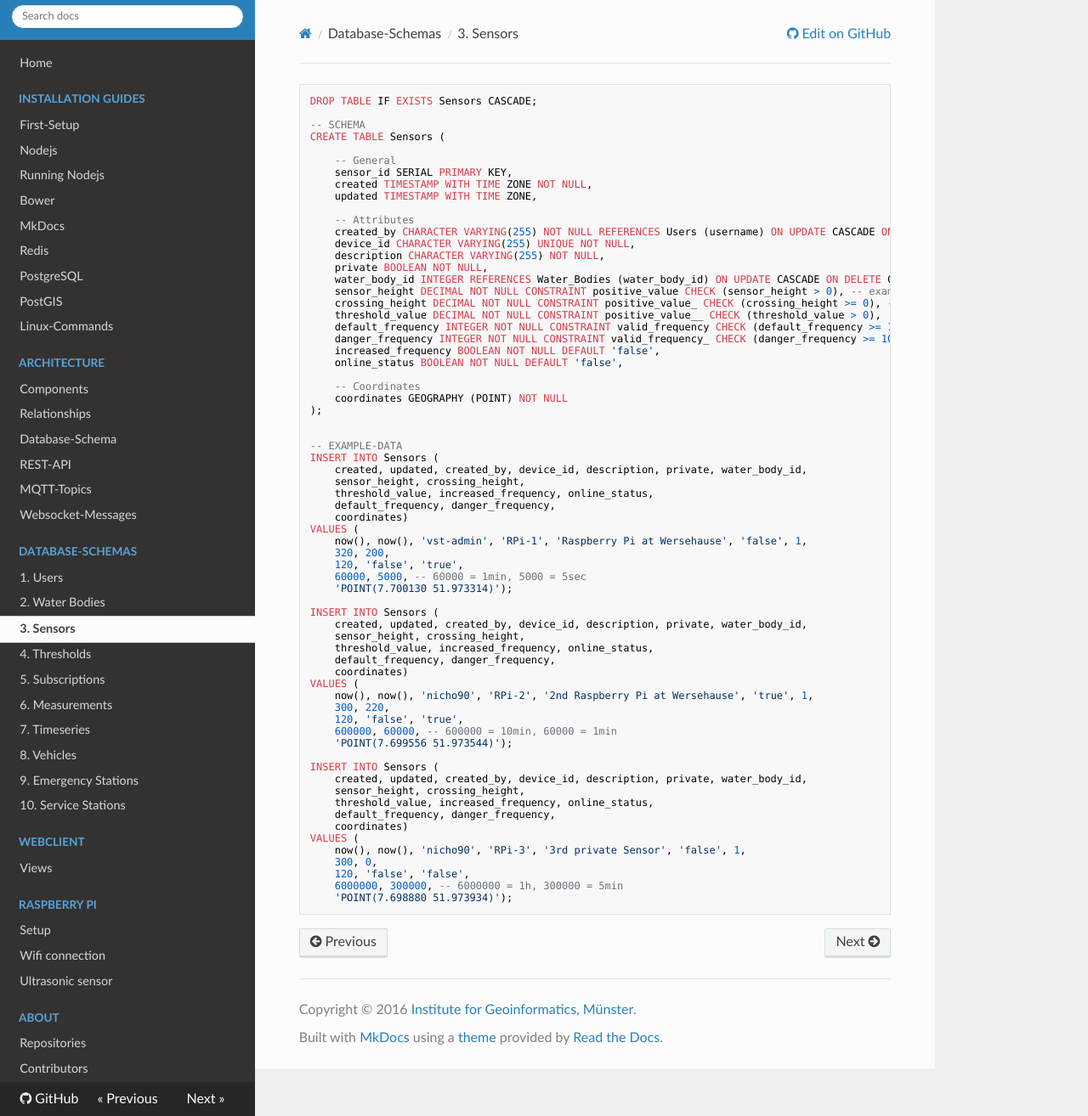
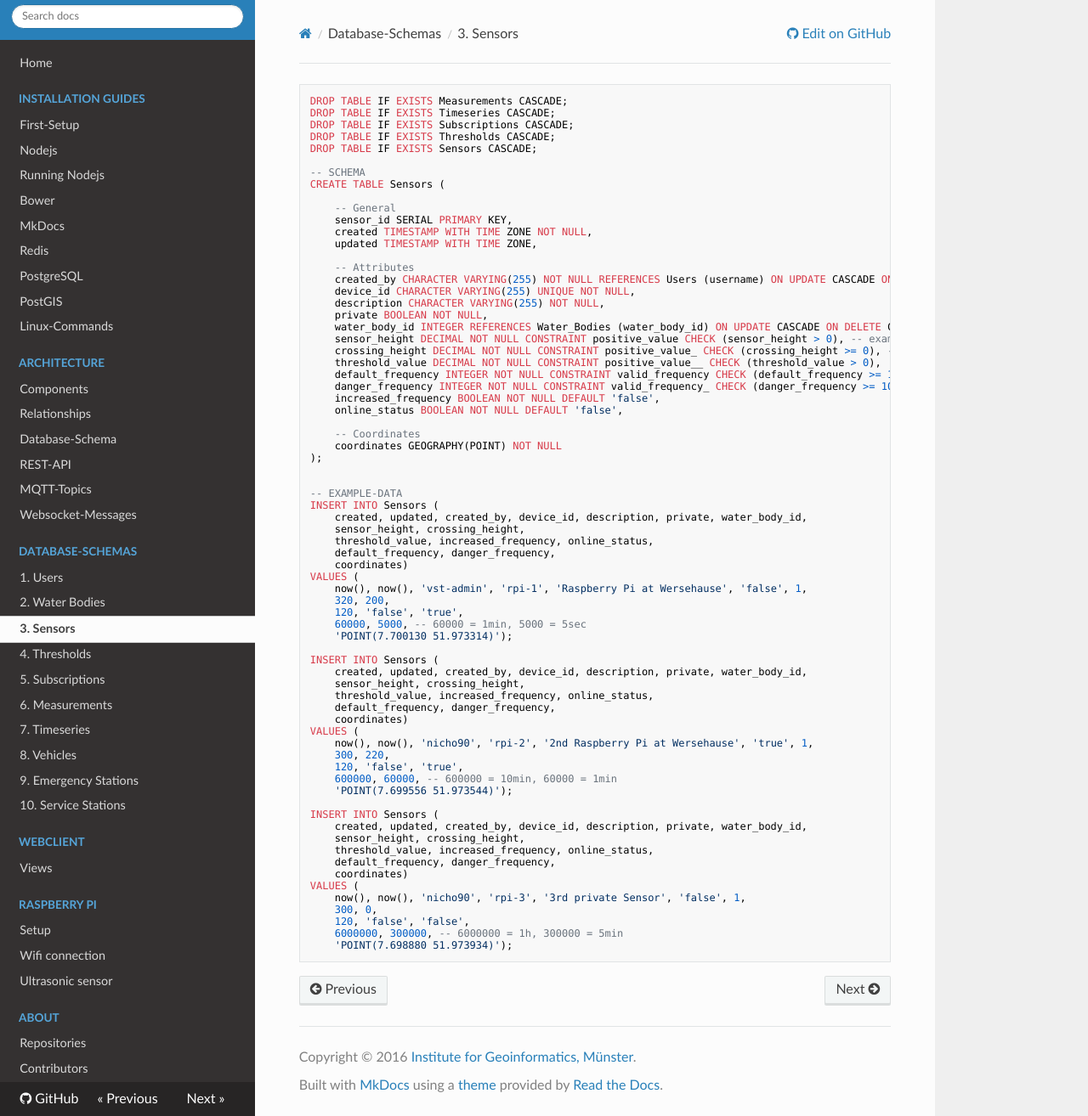
Before and after one commit to nicho90/GWoT-VST-Docs, an MkDocs documentation site: the page built from docs/schemas/3_sensors.md, in a window 1280 px wide and 1314 px high. Shown: the whole window at 85% size. Built offline with MkDocs 1.6.1, drawn with Linux system fonts in a browser that asks for light colours; nearby versions of some CDN libraries; old or Windows-style settings are respelled for this version of MkDocs.

Commit message:
Typo-Fixes

````diff
--- a/docs/schemas/3_sensors.md
+++ b/docs/schemas/3_sensors.md
@@ -1,4 +1,8 @@
 ```sql
+DROP TABLE IF EXISTS Measurements CASCADE;
+DROP TABLE IF EXISTS Timeseries CASCADE;
+DROP TABLE IF EXISTS Subscriptions CASCADE;
+DROP TABLE IF EXISTS Thresholds CASCADE;
 DROP TABLE IF EXISTS Sensors CASCADE;
 
 -- SCHEMA
@@ -24,7 +28,7 @@ CREATE TABLE Sensors (
     online_status BOOLEAN NOT NULL DEFAULT 'false',
 
     -- Coordinates
-    coordinates GEOGRAPHY (POINT) NOT NULL
+    coordinates GEOGRAPHY(POINT) NOT NULL
 );
 
 
@@ -36,7 +40,7 @@ INSERT INTO Sensors (
     default_frequency, danger_frequency,
     coordinates)
 VALUES (
-    now(), now(), 'vst-admin', 'RPi-1', 'Raspberry Pi at Wersehause', 'false', 1,
+    now(), now(), 'vst-admin', 'rpi-1', 'Raspberry Pi at Wersehause', 'false', 1,
     320, 200,
     120, 'false', 'true',
     60000, 5000, -- 60000 = 1min, 5000 = 5sec
@@ -49,7 +53,7 @@ INSERT INTO Sensors (
     default_frequency, danger_frequency,
     coordinates)
 VALUES (
-    now(), now(), 'nicho90', 'RPi-2', '2nd Raspberry Pi at Wersehause', 'true', 1,
+    now(), now(), 'nicho90', 'rpi-2', '2nd Raspberry Pi at Wersehause', 'true', 1,
     300, 220,
     120, 'false', 'true',
     600000, 60000, -- 600000 = 10min, 60000 = 1min
@@ -62,7 +66,7 @@ INSERT INTO Sensors (
     default_frequency, danger_frequency,
     coordinates)
 VALUES (
-    now(), now(), 'nicho90', 'RPi-3', '3rd private Sensor', 'false', 1,
+    now(), now(), 'nicho90', 'rpi-3', '3rd private Sensor', 'false', 1,
     300, 0,
     120, 'false', 'false',
     6000000, 300000, -- 6000000 = 1h, 300000 = 5min
````
Also changed, not shown: docs/schemas/10_service_stations.md (+1 -1 lines), docs/schemas/9_emergency_stations.md (+1 -1 lines).
